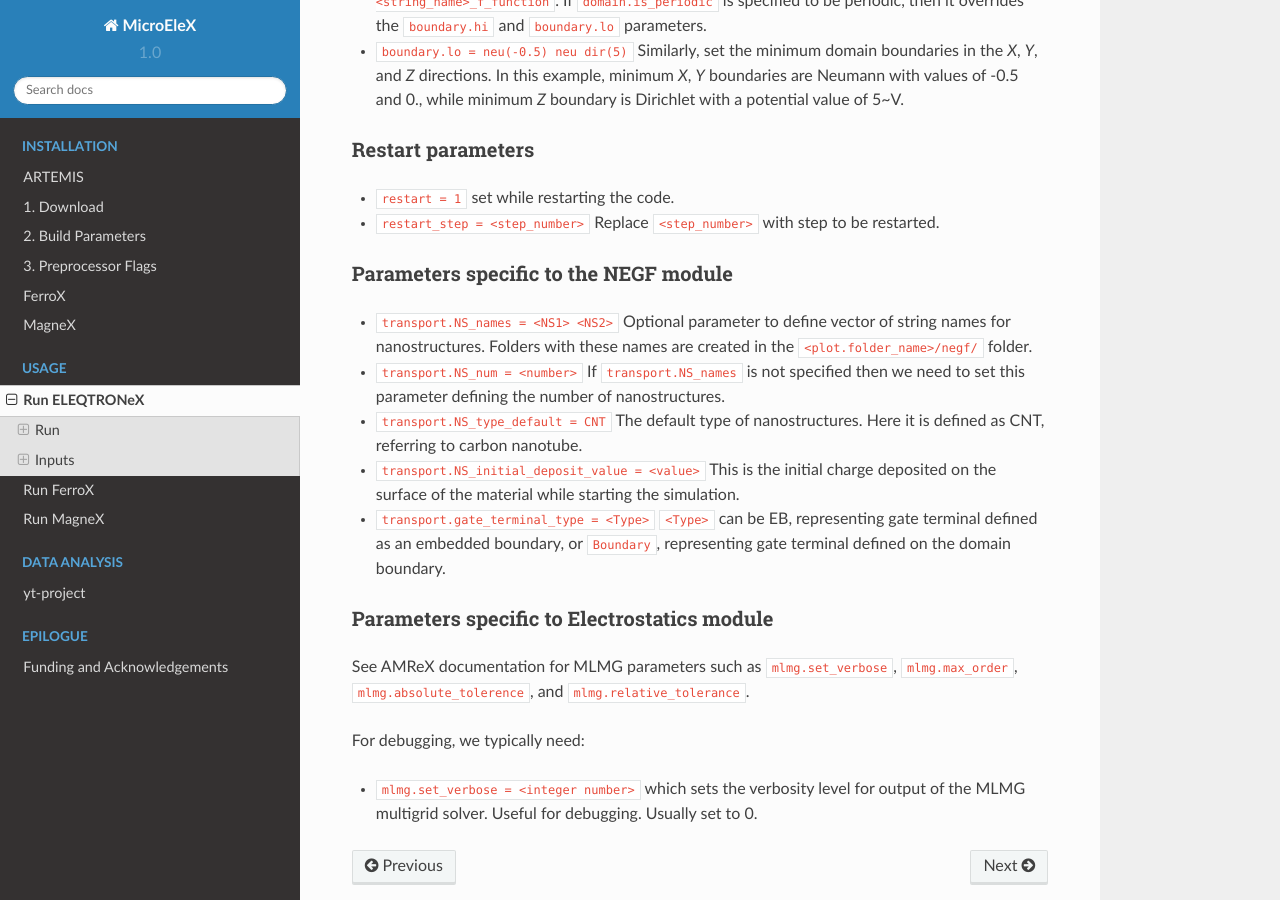
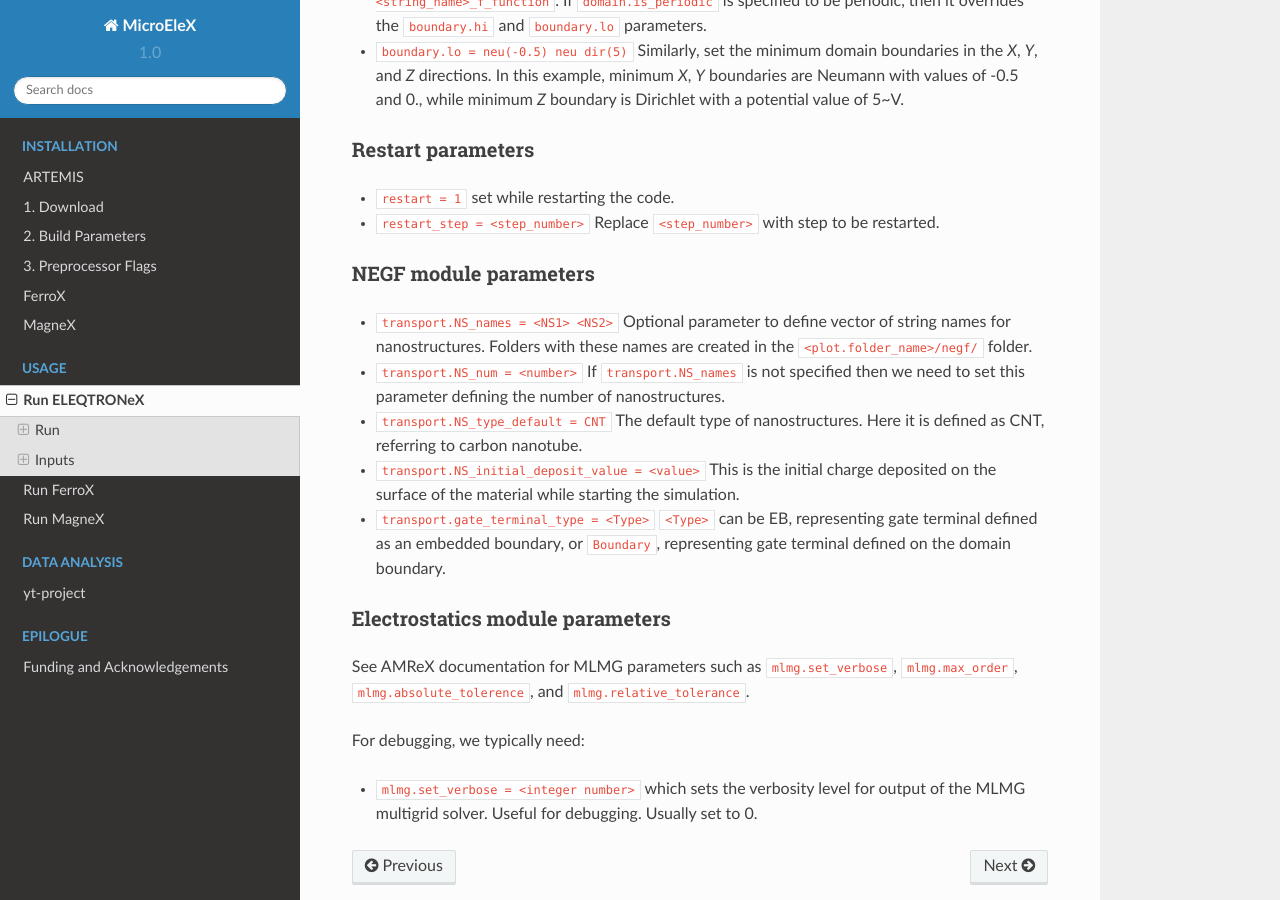
Before and after one commit to AMReX-Microelectronics/AMReX-Microelectronics.github.io, a Sphinx documentation site: the page built from Docs/source/usage/run_eleqtronex.rst, in a window 1280 px wide and 900 px high, scrolled down 2404 px. Built offline with Sphinx 7.4.7 and the Read the Docs theme 2.0.0, drawn with Linux system fonts in a browser that asks for light colours.

Commit message:
modified run_eleqtronex

```diff
--- a/Docs/source/usage/run_eleqtronex.rst
+++ b/Docs/source/usage/run_eleqtronex.rst
@@ -95,16 +95,16 @@ Restart parameters
 - ``restart = 1`` set while restarting the code.
 - ``restart_step = <step_number>`` Replace ``<step_number>`` with step to be restarted.
 
-Parameters specific to the NEGF module
-^^^^^^^^^^^^^^^^^^^^^^^^^^^^^^^^^^^^^^
+NEGF module parameters
+^^^^^^^^^^^^^^^^^^^^^^
 - ``transport.NS_names = <NS1> <NS2>`` Optional parameter to define vector of string names for nanostructures. Folders with these names are created in the ``<plot.folder_name>/negf/`` folder.
 - ``transport.NS_num = <number>`` If ``transport.NS_names`` is not specified then we need to set this parameter defining the number of nanostructures.
 - ``transport.NS_type_default = CNT`` The default type of nanostructures. Here it is defined as CNT, referring to carbon nanotube.
 - ``transport.NS_initial_deposit_value = <value>`` This is the initial charge deposited on the surface of the material while starting the simulation.
 - ``transport.gate_terminal_type = <Type>`` ``<Type>`` can be EB, representing gate terminal defined as an embedded boundary, or ``Boundary``, representing gate terminal defined on the domain boundary.
 
-Parameters specific to Electrostatics module
-^^^^^^^^^^^^^^^^^^^^^^^^^^^^^^^^^^^^^^^^^^^^
+Electrostatics module parameters
+^^^^^^^^^^^^^^^^^^^^^^^^^^^^^^^^
 See AMReX documentation for MLMG parameters such as ``mlmg.set_verbose``, ``mlmg.max_order``, ``mlmg.absolute_tolerence``, and ``mlmg.relative_tolerance``.
 
 For debugging, we typically need:
```
